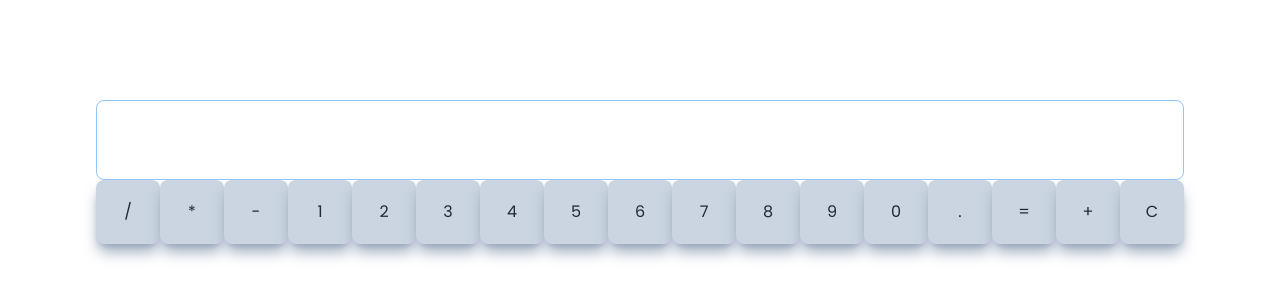
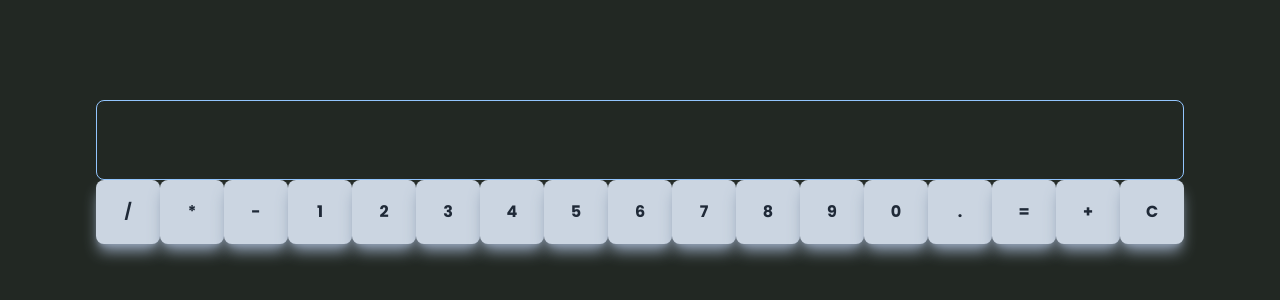
Before and after one commit to daisukeeita/calculator-app, a React (Vite) app: page / in a window 1280 px wide. Shown: the part 228-528 px from the top of the page. Built offline with nearby package versions, Linux system fonts and the light colour scheme.

Commit message:
updating the base fonts and background of the website

```diff
--- a/src/index.css
+++ b/src/index.css
@@ -11,8 +11,14 @@ body {
   align-items: center;
   font-family: 'Poppins';
   min-height: 100vh;
+  background-color: #222823;
 }
 
 button {
   font-family: inherit;
+  font-weight: bold;
 }
+
+input {
+  font-family: inherit;
+}
```
